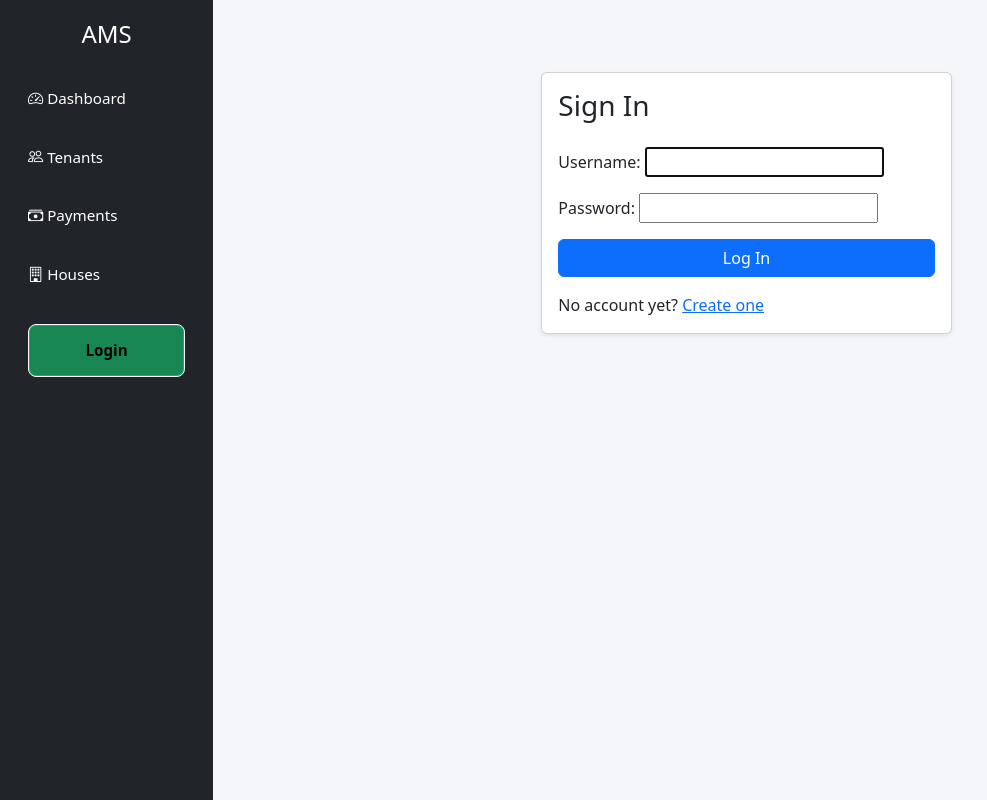
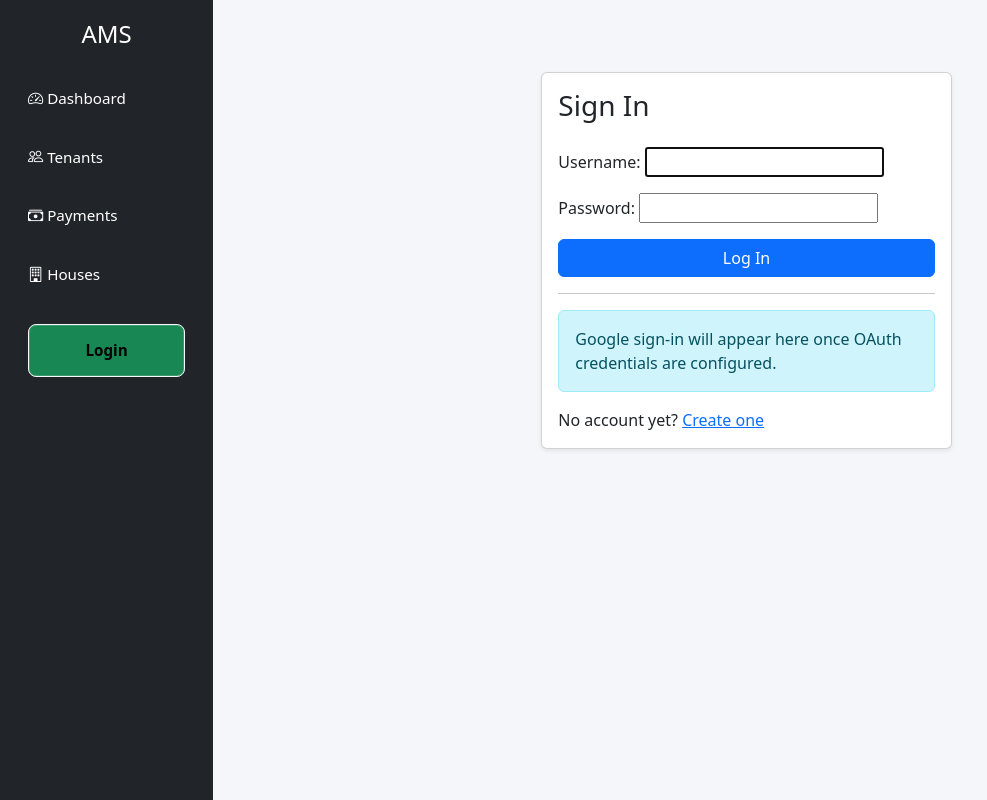
Before and after one commit to Orishaba-19/Apartment-Management-System, a Django app: page /login/ in a window 1280 px wide. Shown: the whole page, without its empty margins (0-987 px from the left). Run offline with Django 5.2, Linux system fonts and the light colour scheme.

Commit message:
feat: add Google sign-in placeholder

```diff
--- a/config/settings.py
+++ b/config/settings.py
@@ -52,6 +52,10 @@ ALLOWED_HOSTS = get_allowed_hosts()
 LOGIN_URL = 'login'
 LOGIN_REDIRECT_URL = 'dashboard'
 LOGOUT_REDIRECT_URL = 'login'
+
+GOOGLE_CLIENT_ID = os.environ.get('GOOGLE_CLIENT_ID', '')
+GOOGLE_CLIENT_SECRET = os.environ.get('GOOGLE_CLIENT_SECRET', '')
+GOOGLE_REDIRECT_URI = os.environ.get('GOOGLE_REDIRECT_URI', '')
 
 # Application definition
 
--- a/config/tests.py
+++ b/config/tests.py
@@ -24,3 +24,8 @@ class AuthenticationFlowTests(TestCase):
         self.assertTrue(user.pk)
         self.assertTrue(self.client.login(
             username='newuser', password='StrongPass123!'))
+
+    def test_login_page_displays_google_sign_in_option(self):
+        response = self.client.get(reverse('login'))
+        self.assertEqual(response.status_code, 200)
+        self.assertContains(response, 'Google')
--- a/templates/registration/login.html
+++ b/templates/registration/login.html
@@ -10,6 +10,19 @@
                     {{ form.as_p }}
                     <button type="submit" class="btn btn-primary w-100">Log In</button>
                 </form>
+
+                {% if GOOGLE_CLIENT_ID %}
+                <hr>
+                <a href="{% url 'google_login' %}" class="btn btn-outline-danger w-100 mt-2">
+                    <i class="bi bi-google"></i> Continue with Google
+                </a>
+                {% else %}
+                <hr>
+                <div class="alert alert-info mt-3 mb-0" role="alert">
+                    Google sign-in will appear here once OAuth credentials are configured.
+                </div>
+                {% endif %}
+
                 <p class="mt-3 mb-0">
                     No account yet? <a href="{% url 'register' %}">Create one</a>
                 </p>
```
